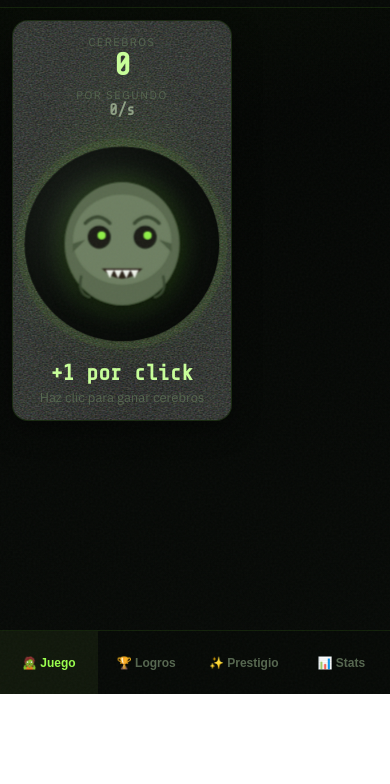
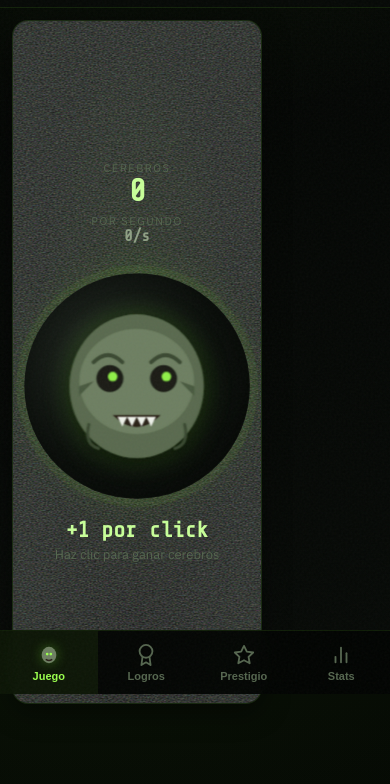
Before and after one commit to lausoffici/zombie-clicker, a plain HTML site: page index.html in a window 390 px wide. Shown: the part 150-934 px from the top of the page. Before the commit the page ends 844 px from the top, so only its background shows below. Drawn offline with nearby package versions, Linux system fonts and the light colour scheme.

Commit message:
feat(ui): polish mobile responsive layout

```diff
--- a/index.html
+++ b/index.html
@@ -188,10 +188,22 @@
 
     <!-- Mobile bottom navigation -->
     <nav id="mobile-nav">
-      <button class="mobile-tab active" data-mobile="game">🧟 Juego</button>
-      <button class="mobile-tab" data-mobile="achievements">🏆 Logros</button>
-      <button class="mobile-tab" data-mobile="prestige">✨ Prestigio</button>
-      <button class="mobile-tab" data-mobile="stats">📊 Stats</button>
+      <button class="mobile-tab active" data-mobile="game">
+        <svg viewBox="0 0 24 24" fill="none" stroke="currentColor" stroke-width="2" stroke-linecap="round" stroke-linejoin="round" aria-hidden="true"><ellipse cx="12" cy="12" rx="8" ry="9" fill="#6e7f62" stroke="none"/><circle cx="10" cy="11" r="1.5" fill="#9aff4d" stroke="none"/><circle cx="14" cy="11" r="1.5" fill="#9aff4d" stroke="none"/><path d="M9 17 Q12 19 15 17" stroke="#2a2018" stroke-width="1.5"/></svg>
+        Juego
+      </button>
+      <button class="mobile-tab" data-mobile="achievements">
+        <svg viewBox="0 0 24 24" fill="none" stroke="currentColor" stroke-width="2" stroke-linecap="round" stroke-linejoin="round" aria-hidden="true"><circle cx="12" cy="8" r="7"/><polyline points="8.21 13.89 7 23 12 20 17 23 15.79 13.88"/></svg>
+        Logros
+      </button>
+      <button class="mobile-tab" data-mobile="prestige">
+        <svg viewBox="0 0 24 24" fill="none" stroke="currentColor" stroke-width="2" stroke-linecap="round" stroke-linejoin="round" aria-hidden="true"><polygon points="12 2 15.09 8.26 22 9.27 17 14.14 18.18 21.02 12 17.77 5.82 21.02 7 14.14 2 9.27 8.91 8.26 12 2"/></svg>
+        Prestigio
+      </button>
+      <button class="mobile-tab" data-mobile="stats">
+        <svg viewBox="0 0 24 24" fill="none" stroke="currentColor" stroke-width="2" stroke-linecap="round" stroke-linejoin="round" aria-hidden="true"><line x1="18" y1="20" x2="18" y2="10"/><line x1="12" y1="20" x2="12" y2="4"/><line x1="6" y1="20" x2="6" y2="14"/></svg>
+        Stats
+      </button>
     </nav>
 
     <div id="toast-container"></div>
--- a/style.css
+++ b/style.css
@@ -1082,9 +1082,10 @@
   left: 0;
   right: 0;
   height: 64px;
-  background: rgba(7, 10, 7, 0.95);
+  background: rgba(3, 5, 3, 0.95);
   border-top: 1px solid var(--border);
-  backdrop-filter: blur(10px);
+  backdrop-filter: blur(12px);
+  -webkit-backdrop-filter: blur(12px);
   z-index: 30;
   padding-bottom: env(safe-area-inset-bottom);
 }
@@ -1093,7 +1094,7 @@
   background: transparent;
   border: none;
   color: var(--text-muted);
-  font-size: 12px;
+  font-size: 11px;
   font-weight: 600;
   display: flex;
   flex-direction: column;
@@ -1102,11 +1103,14 @@
   gap: 4px;
   cursor: pointer;
   transition: color 0.15s ease, background 0.15s ease;
+  padding: 6px 0;
 }
+.mobile-tab svg { width: 22px; height: 22px; }
 .mobile-tab.active {
   color: var(--green-400);
-  background: rgba(127, 191, 63, 0.08);
+  background: rgba(110, 207, 47, 0.08);
 }
+.mobile-tab.active svg { filter: drop-shadow(0 0 6px var(--green-glow)); }
 
 /* Responsive */
 @media (max-width: 1023px) {
@@ -1129,22 +1133,21 @@
 }
 
 @media (max-width: 767px) {
-  #clicker-card { min-height: 300px; }
-  #zombie-btn { width: 190px; height: 190px; }
-  #zombie-icon { font-size: 82px; }
+  #clicker-card { min-height: calc(100vh - 160px); }
+  #zombie-btn { width: 220px; height: 220px; }
 
   #topbar {
     padding: 10px 12px;
     flex-wrap: wrap;
   }
   #brand-sub { display: none; }
-  #brand-icon { font-size: 22px; }
+  #brand-icon { width: 28px; height: 28px; }
   #brand-name { font-size: 18px; }
   #topbar-stats { gap: 10px; flex-wrap: wrap; }
   .topbar-stat-label { font-size: 9px; }
   .topbar-stat-value { font-size: 14px; }
   .topbar-stat--brains .topbar-stat-value { font-size: 20px; }
-  .icon-btn { width: 34px; height: 34px; font-size: 16px; }
+  .icon-btn { width: 34px; height: 34px; }
 
   #main {
     padding: 12px;
@@ -1153,7 +1156,8 @@
   .card { padding: 14px; border-radius: var(--radius-md); }
   .card-title { font-size: 18px; }
 
-  .item-icon { font-size: 24px; width: 36px; }
+  .item-icon { width: 36px; height: 36px; }
+  .item-icon svg { width: 22px; height: 22px; }
   .item-name { font-size: 13px; }
   .item-desc { font-size: 11px; }
   .item-cost { font-size: 13px; }
```
